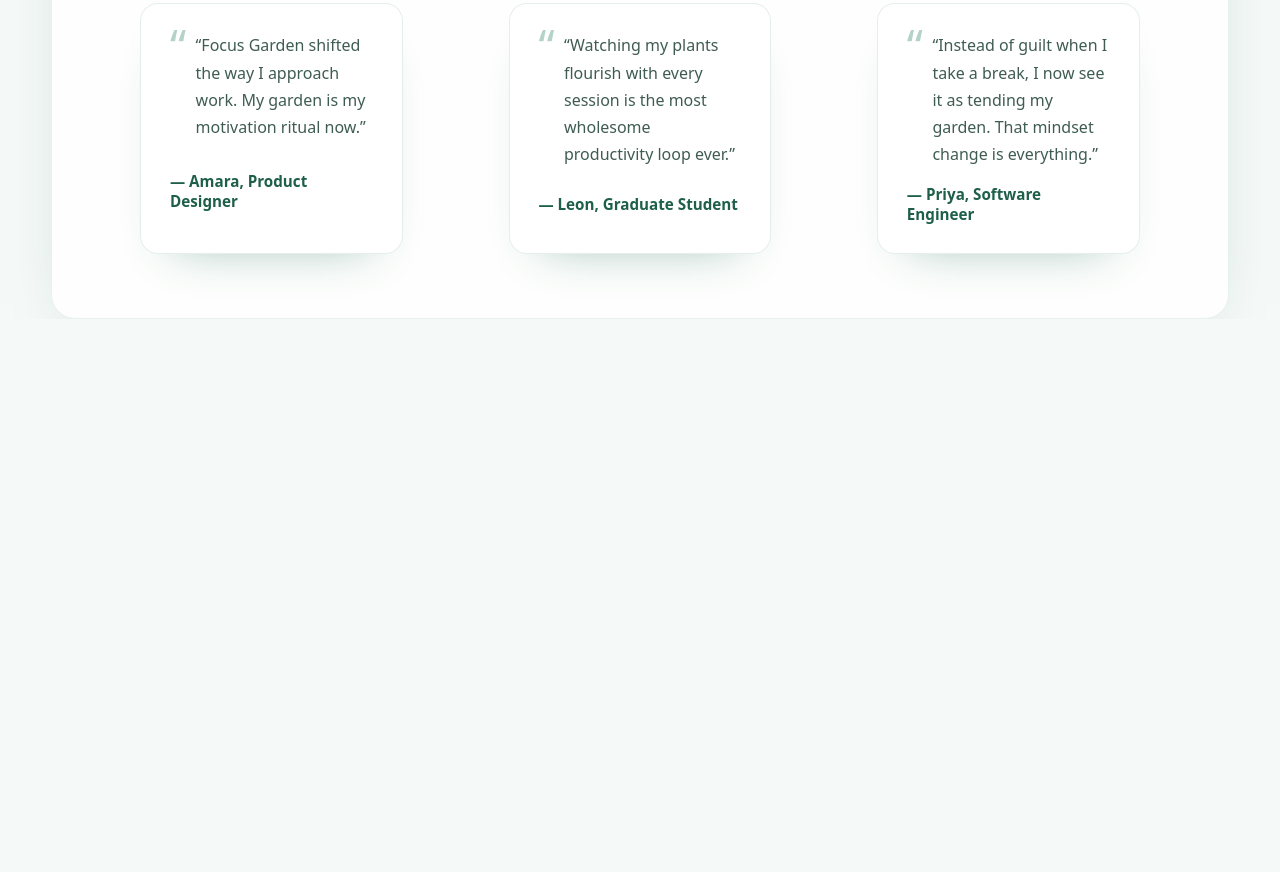
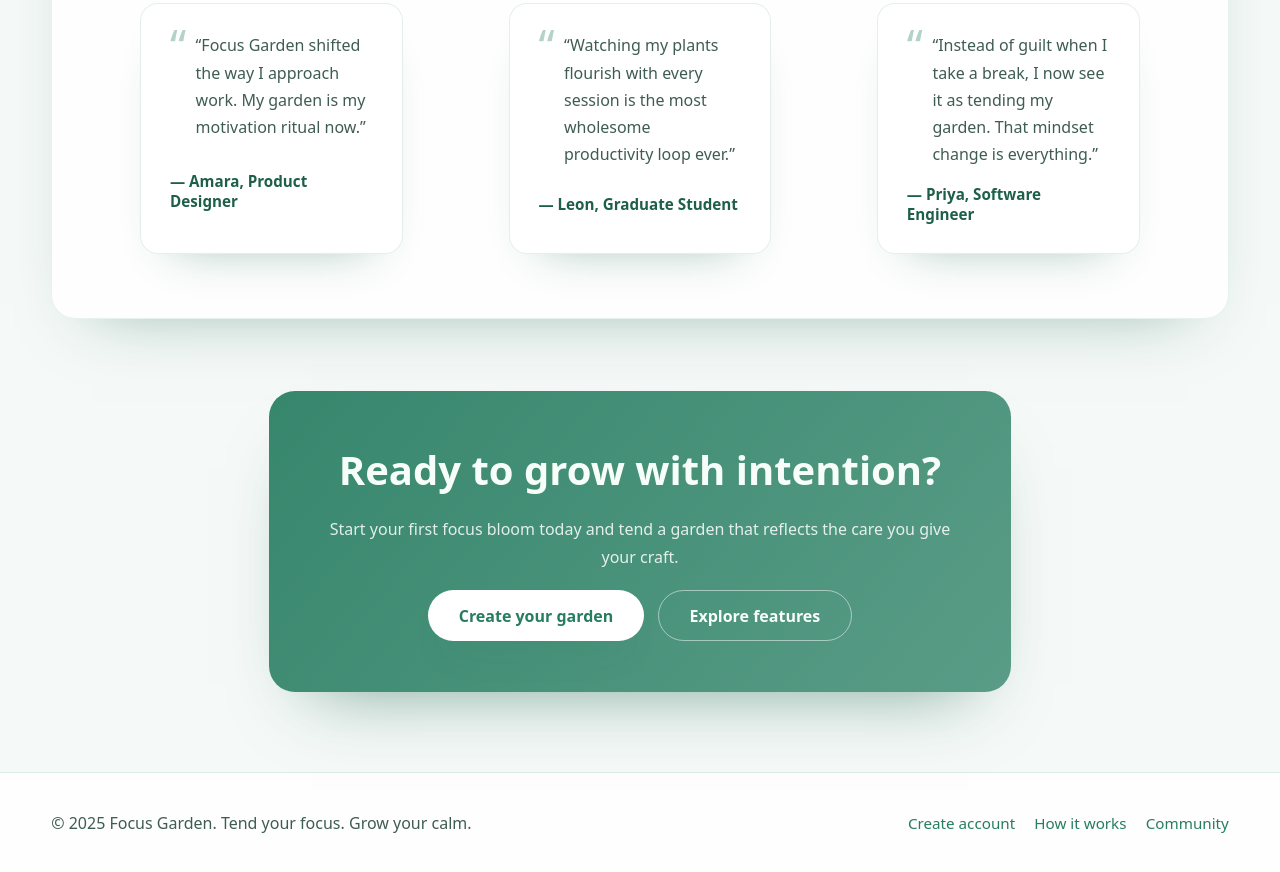
Before and after one commit to davidseeker507/Focus-Garden, a plain HTML site: page public/index.html in a window 1280 px wide. Shown: the part 2548-3420 px from the top of the page. Before the commit the page ends 2867 px from the top, so only its background shows below. Drawn offline with Linux system fonts and the light colour scheme.

Commit message:
add CTA and footer

```diff
--- a/public/index.html
+++ b/public/index.html
@@ -146,6 +146,26 @@
           </figure>
         </div>
       </section>
+      <section class="cta">
+        <div class="cta__card">
+          <h2>Ready to grow with intention?</h2>
+          <p>Start your first focus bloom today and tend a garden that reflects the care you give your craft.</p>
+          <div class="cta__actions">
+            <a class="cta-primary" href="signup.html">Create your garden</a>
+            <a class="cta-secondary" href="#features">Explore features</a>
+          </div>
+        </div>
+      </section>
      </main>
+
+    <footer class="footer">
+      <p>© <span id="current-year"></span> Focus Garden. Tend your focus. Grow your calm.</p>
+      <nav aria-label="Footer">
+        <a href="signup.html">Create account</a>
+        <a href="#sessions">How it works</a>
+        <a href="#community">Community</a>
+      </nav>
+    </footer>
+    <script src="../src/scripts/main.js" defer></script>
 </body>
 </html>
--- /dev/null
+++ b/src/scripts/main.js
@@ -0,0 +1,6 @@
+document.addEventListener("DOMContentLoaded", () => {
+  const yearEl = document.getElementById("current-year");
+  if (yearEl) {
+    yearEl.textContent = new Date().getFullYear();
+  }
+});
--- a/src/styles/main.css
+++ b/src/styles/main.css
@@ -378,3 +378,107 @@
     color: var(--primary-dark);
     font-size: 0.95rem;
 }
+
+.cta {
+    display: flex;
+    justify-content: center;
+    margin-top: clamp(3rem, 7vw, 4.5rem);
+}
+
+.cta__card {
+    background: linear-gradient(130deg, rgba(38, 125, 97, 0.92), rgba(38, 125, 97, 0.75));
+    color: #f7fdf9;
+    border-radius: 26px;
+    padding: clamp(2rem, 6vw, 3.2rem);
+    max-width: 640px;
+    text-align: center;
+    display: grid;
+    gap: 1.2rem;
+    box-shadow: 0 36px 70px -42px rgba(23, 97, 74, 0.6);
+}
+
+.cta__card h2 {
+    margin: 0;
+    font-size: clamp(1.9rem, 3.6vw, 2.5rem);
+}
+
+.cta__card p {
+    margin: 0;
+    line-height: 1.7;
+    color: rgba(255, 255, 255, 0.85);
+}
+
+.cta__actions {
+    display: flex;
+    flex-wrap: wrap;
+    gap: 0.9rem;
+    justify-content: center;
+}
+
+.cta-primary,
+.cta-secondary {
+    display: inline-flex;
+    align-items: center;
+    justify-content: center;
+    border-radius: 999px;
+    padding: 0.85rem 1.9rem;
+    font-weight: 600;
+    font-size: 1rem;
+    transition: transform 0.18s ease, box-shadow 0.18s ease, background-color 0.18s ease;
+}
+
+.cta-primary {
+    background: #ffffff;
+    color: var(--primary);
+    box-shadow: 0 20px 38px -24px rgba(23, 97, 74, 0.6);
+}
+
+.cta-primary:hover,
+.cta-primary:focus-visible {
+    transform: translateY(-1px);
+    box-shadow: 0 24px 42px -26px rgba(23, 97, 74, 0.65);
+}
+
+.cta-secondary {
+    border: 1px solid rgba(255, 255, 255, 0.5);
+    color: #f7fdf9;
+    background: transparent;
+}
+
+.cta-secondary:hover,
+.cta-secondary:focus-visible {
+    border-color: rgba(255, 255, 255, 0.8);
+    transform: translateY(-1px);
+}
+
+.footer {
+    margin-top: clamp(3.5rem, 7vw, 5rem);
+    padding: 2.4rem clamp(1.5rem, 4vw, 3.2rem);
+    background: rgba(255, 255, 255, 0.82);
+    border-top: 1px solid rgba(38, 125, 97, 0.15);
+    display: flex;
+    align-items: center;
+    justify-content: space-between;
+    flex-wrap: wrap;
+    gap: 1rem;
+    color: var(--text-muted);
+}
+
+.footer p {
+    margin: 0;
+}
+
+.footer nav {
+    display: flex;
+    gap: 1.2rem;
+    font-size: 0.95rem;
+}
+
+.footer a {
+    color: var(--primary);
+}
+
+.footer a:hover,
+.footer a:focus-visible {
+    color: var(--primary-dark);
+}
```
